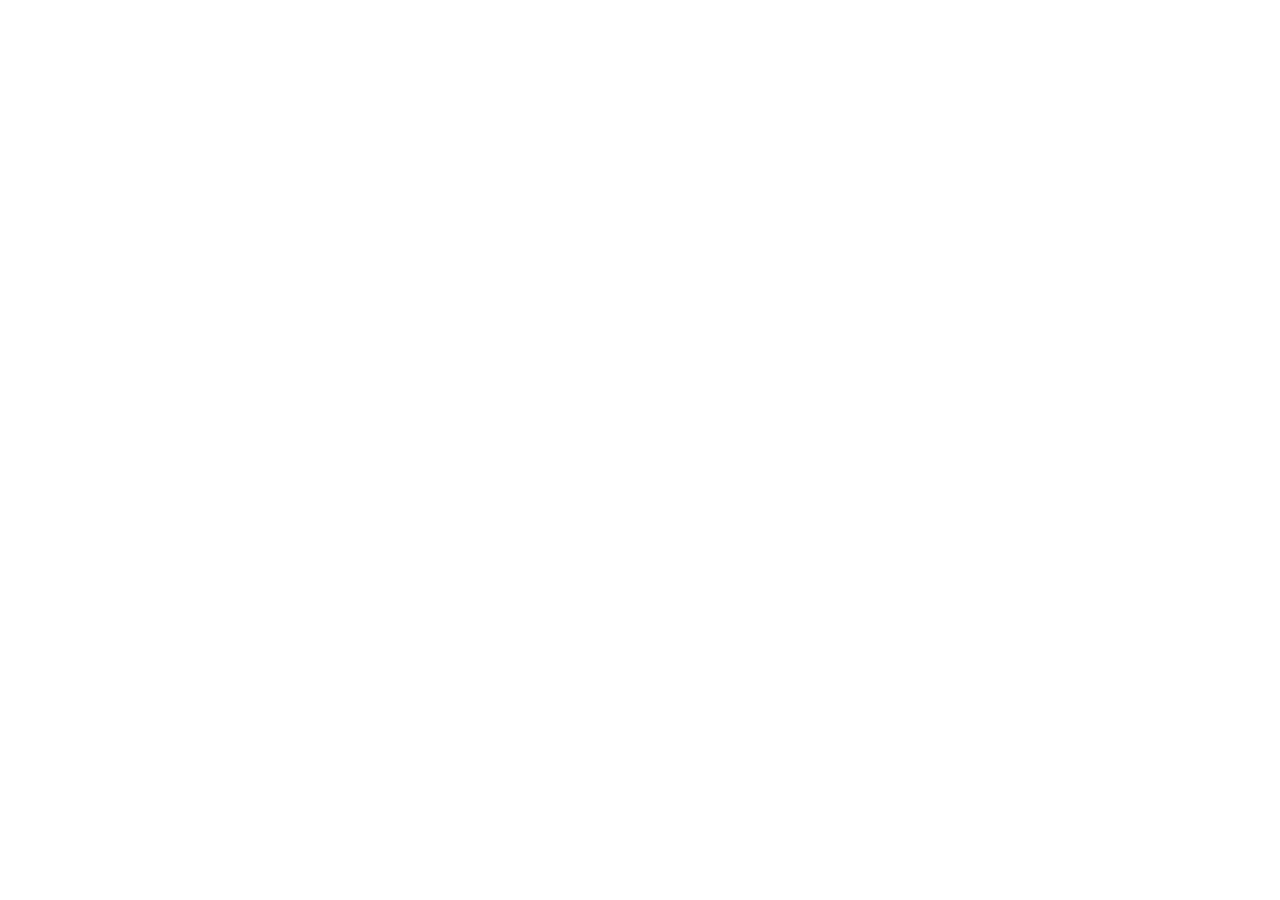
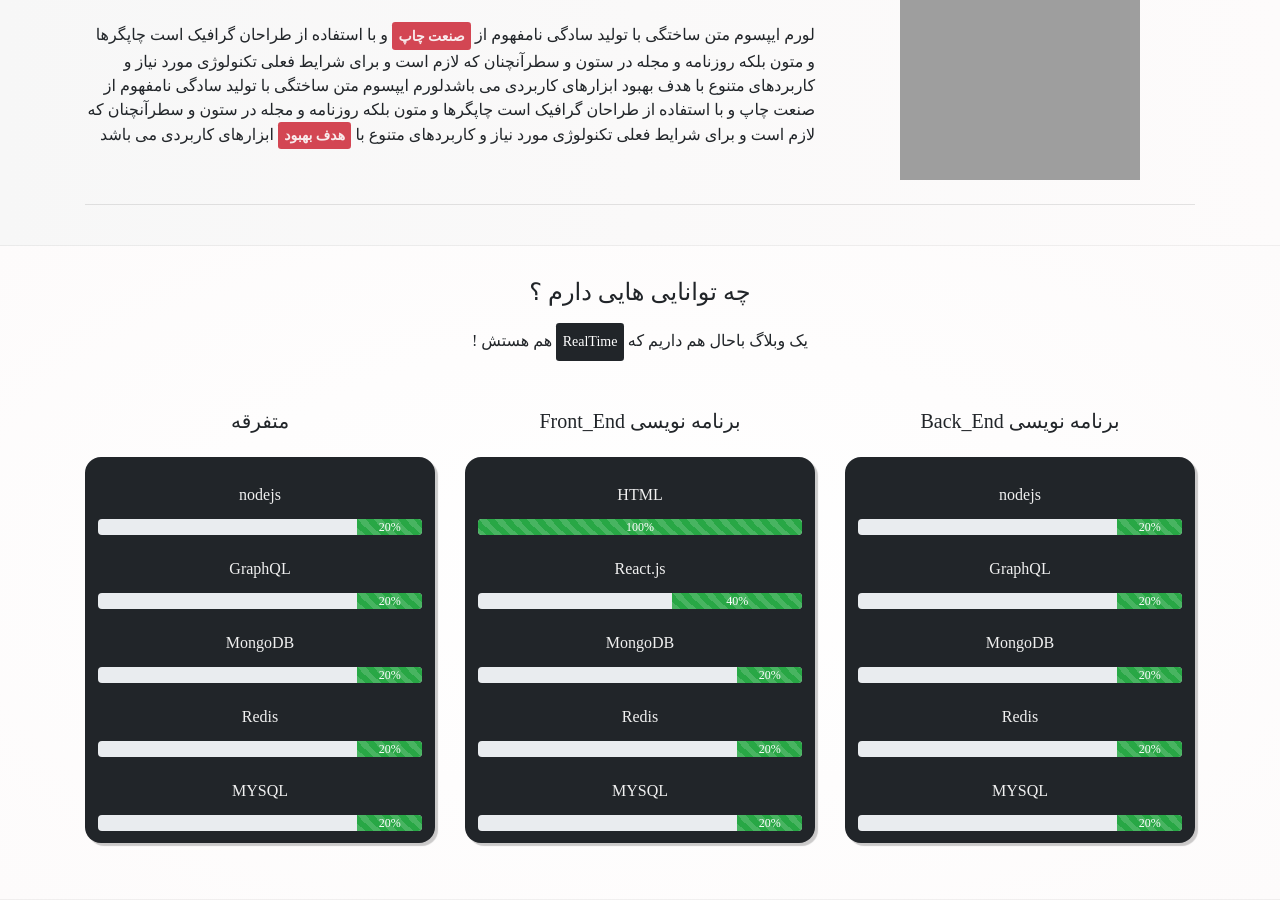
Before and after one commit to engpakravan/mahdipakravan.ir, a React (Create React App) app: page / in a window 1280 px wide. Shown: the part 1688-2588 px from the top of the page. Before the commit the page ends 1594 px from the top, so only its background shows below. Built offline with nearby package versions, Linux system fonts and the light colour scheme; grey boxes are pictures that could not be loaded; a web font is replaced by a local one.

Commit message:
Implement Skills Section

```diff
--- a/src/App.css
+++ b/src/App.css
@@ -145,9 +145,8 @@
 */
 
 .section__ability{
-  margin-top: 5rem;
   padding:2rem 0 ;
-  background-image: repeating-radial-gradient( rgb(240, 240, 240) , rgb(253, 251, 251));
+  background-image: repeating-radial-gradient( rgb(255, 255, 255) , rgb(253, 251, 251));
   border-bottom: 1px solid rgba(0,0,0,0.05);
 }
 
--- a/src/App.js
+++ b/src/App.js
@@ -9,6 +9,7 @@
 //Import Component Here
 import Header from './Components/Header/header'
 import HowWorking from './Components/sections/howWorking/HowWorkings'
+import Skills from './Components/sections/skills/skillsSection'
 
 import ThemeContext from './Context/ThemeContext'
 import MethodContext from './Context/MethodsContext'
@@ -16,6 +17,7 @@
 class App extends React.Component {
   state = require('./defaultState')
 
+  //TODO Get it In The Reducer
   Comp_To_Html(element){
     return <div dangerouslySetInnerHTML={{__html : element}} />
   }
@@ -29,6 +31,7 @@
         <ThemeContext.Provider value={this.state}>
           <Header/>
           <HowWorking />
+          <Skills />
         </ThemeContext.Provider>
       </MethodContext.Provider>
       </div>
--- a/src/Components/sections/howWorking/howWorking_Element.js
+++ b/src/Components/sections/howWorking/howWorking_Element.js
@@ -14,7 +14,8 @@
     const Props = props.display
     return(
         Props.decoration === 'img_right' ? (
-            <Row className="pt-5 d-flex align-items-center" key={Props.key}>
+            <div>
+                <Row className="pt-4 d-flex align-items-center" key={Props.key}>
                     <Col key={Props.key} lg={8} className="d-flex flex-column justify-content-center d-lg-block order-2 order-lg-1">
                         {getStepText(Props.stepText , Props.hyperText)}
                         <div className="pt-3 p text-center text-lg-right">{Method.Comp_To_Html(Props.bodyText)}</div>
@@ -23,8 +24,11 @@
                         <img src={Props.imageSource} className="img-fluid image__howWorking" alt=""/>
                     </Col>
                 </Row>
+                <hr/>
+            </div>
         ) : (
-            <Row className="pt-5 d-flex align-items-center">
+            <div>
+                <Row className="pt-4 pb-2 d-flex align-items-center">
                     <Col lg={8} className="d-flex flex-column justify-content-center d-lg-block order-2 order-lg-2">
                     {getStepText(Props.stepText , Props.hyperText)}
                     <div className="pt-3 p text-center text-lg-right">{Method.Comp_To_Html(Props.bodyText)}</div>
@@ -32,7 +36,10 @@
                     <Col lg={4} className="d-flex justify-content-center order-1 order-lg-1">
                     <img src={Props.imageSource} className="img-fluid image__howWorking" alt=""/>
                     </Col>
+                    <hr/>
                 </Row>
+                <hr/>
+            </div>
         )
     )
 }
--- /dev/null
+++ b/src/Components/sections/skills/skillsItem.js
@@ -0,0 +1,20 @@
+import React from 'react'
+import {Col} from 'react-bootstrap'
+
+import Progress from './skillsProgress'
+function SkillsItems(props){
+    return(
+        <Col md={6} lg={4}>
+           <h5 className="text-center mt-lg-0">{props.skillsTitle}</h5>
+           <div className="skills">
+                {
+                    props.childs.map(val =>{
+                        return <Progress progress={val.percent} skillName={val.name} />
+                    })
+                }
+           </div>
+        </Col>
+    )
+}
+
+export default SkillsItems
--- /dev/null
+++ b/src/Components/sections/skills/skillsProgress.js
@@ -0,0 +1,13 @@
+import React from 'react'
+import {ProgressBar} from 'react-bootstrap'
+
+function Progress(props){
+    return(
+        <div className="skill py-1">
+            <h6 className="text-center">{props.skillName}</h6>
+            <ProgressBar animated variant="success" now={props.progress} label={`${props.progress}%`}/>
+        </div>
+    )
+}
+
+export default Progress
--- /dev/null
+++ b/src/Components/sections/skills/skillsSection.js
@@ -0,0 +1,35 @@
+import React , { useState , useContext} from 'react'
+import {Container , Row , Col} from 'react-bootstrap'
+
+import SkillsItem from './skillsItem'
+
+import ThemeContext from '../../../Context/ThemeContext'
+import FuncContext from '../../../Context/MethodsContext'
+
+function Skills(){
+    const Context = useContext(ThemeContext).Sections.skills
+    const Methods = useContext(FuncContext)
+    const [stateSkills , setStateSkills] = useState(Context)
+
+    console.log(stateSkills)
+    return (
+        <div className="section__ability">
+            <Container>
+                <h4 className="text-center">{stateSkills.title}</h4>
+                <h6 className="text-center pt-2">{Methods.Comp_To_Html(stateSkills.title_meta)}</h6>
+
+                <Row className="mt-5">
+                    {
+                        stateSkills.elements.map((val) => {
+                            return <SkillsItem
+                                key={val.skillsKey}
+                                skillsTitle = {val.skillsTitle} childs={val.elements}/>
+                        })
+                    }
+                </Row>
+            </Container>
+        </div>
+    )
+}
+
+export default Skills
--- a/src/defaultState.js
+++ b/src/defaultState.js
@@ -65,6 +65,99 @@
                     hyperText : 'در مورد کسب و کارتون صحبت میکنیم !' ,
                     bodyText : 'لورم ایپسوم متن ساختگی با تولید سادگی نامفهوم از <kbd class="bg-red">صنعت چاپ</kbd> و با استفاده از طراحان گرافیک است چاپگرها و متون بلکه روزنامه و مجله در ستون و سطرآنچنان که لازم است و برای شرایط فعلی تکنولوژی مورد نیاز و کاربردهای متنوع با هدف بهبود ابزارهای کاربردی می باشدلورم ایپسوم متن ساختگی با تولید سادگی نامفهوم از صنعت چاپ و با استفاده از طراحان گرافیک است چاپگرها و متون بلکه روزنامه و مجله در ستون و سطرآنچنان که لازم است و برای شرایط فعلی تکنولوژی مورد نیاز و کاربردهای متنوع با <kbd class="bg-red">هدف بهبود</kbd> ابزارهای کاربردی می باشد',
                     imageSource : 'https://roocket.ir/public/images/2018/12/3/online-learning.png'
+                },
+                {
+                    //TODO Get it From Server
+                    decoration : "img_left" ,
+                    key : '4' ,
+                    stepText : 'مرحله چهارم' ,
+                    hyperText : 'برای همیشه پشتیبانیتون میکنیم !' ,
+                    bodyText : 'لورم ایپسوم متن ساختگی با تولید سادگی نامفهوم از <kbd class="bg-red">صنعت چاپ</kbd> و با استفاده از طراحان گرافیک است چاپگرها و متون بلکه روزنامه و مجله در ستون و سطرآنچنان که لازم است و برای شرایط فعلی تکنولوژی مورد نیاز و کاربردهای متنوع با هدف بهبود ابزارهای کاربردی می باشدلورم ایپسوم متن ساختگی با تولید سادگی نامفهوم از صنعت چاپ و با استفاده از طراحان گرافیک است چاپگرها و متون بلکه روزنامه و مجله در ستون و سطرآنچنان که لازم است و برای شرایط فعلی تکنولوژی مورد نیاز و کاربردهای متنوع با <kbd class="bg-red">هدف بهبود</kbd> ابزارهای کاربردی می باشد',
+                    imageSource : 'https://roocket.ir/public/images/2018/12/3/icon-2.png'
+                }
+            ]
+        },
+        skills : {
+            title : 'چه توانایی هایی دارم ؟ ' ,
+            title_meta : 'یک وبلاگ باحال هم داریم که <kbd>RealTime</kbd> هم هستش !',
+            elements : [
+                {
+                    skillsKey: 'skills_1' ,
+                    skillsTitle : 'برنامه نویسی Back_End' ,
+                    elements : [
+                        {
+                            name : 'nodejs' ,
+                            percent : '20'
+                        },
+                        {
+                            name : 'GraphQL' ,
+                            percent : '20'
+                        },
+                        {
+                            name : 'MongoDB' ,
+                            percent : '20'
+                        },
+                        {
+                            name : 'Redis' ,
+                            percent : '20'
+                        },
+                        {
+                            name : 'MYSQL' ,
+                            percent : '20'
+                        }
+                    ]
+                },
+                {
+                    skillsKey: 'skills_2' ,
+                    skillsTitle : 'برنامه نویسی Front_End' ,
+                    elements : [
+                        {
+                            name : 'HTML' ,
+                            percent : '100'
+                        },
+                        {
+                            name : 'React.js' ,
+                            percent : '40'
+                        },
+                        {
+                            name : 'MongoDB' ,
+                            percent : '20'
+                        },
+                        {
+                            name : 'Redis' ,
+                            percent : '20'
+                        },
+                        {
+                            name : 'MYSQL' ,
+                            percent : '20'
+                        }
+                    ]
+                },
+                {
+                    skillsKey: 'skills_3' ,
+                    skillsTitle : 'متفرقه' ,
+                    elements : [
+                        {
+                            name : 'nodejs' ,
+                            percent : '20'
+                        },
+                        {
+                            name : 'GraphQL' ,
+                            percent : '20'
+                        },
+                        {
+                            name : 'MongoDB' ,
+                            percent : '20'
+                        },
+                        {
+                            name : 'Redis' ,
+                            percent : '20'
+                        },
+                        {
+                            name : 'MYSQL' ,
+                            percent : '20'
+                        }
+                    ]
                 }
             ]
         }
```
Lines whose indentation alone changed are shown as unchanged.
